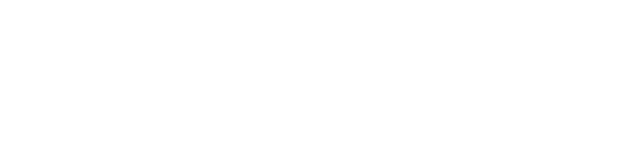
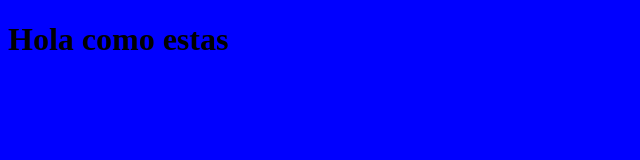
Before and after one commit to BryanDaniel26/cursogit, a plain HTML site: page index.html in a window 1280 px wide. Shown: the whole page, without its empty margins (0-640 px from the left). Drawn offline with Linux system fonts and the light colour scheme.

Commit message:
parrafo y color de fondo

```diff
--- /dev/null
+++ b/css/stiles.css
@@ -0,0 +1,3 @@
+*{
+	background: blue;
+}
--- a/index.html
+++ b/index.html
@@ -3,9 +3,12 @@
 <head>
 	<meta charset="UTF-8">
 	<meta name="viewport" content="width=device-width, initial-scale=1.0">
+	<link rel="stylesheet" href="css/stiles.css">
 	<title>Document</title>
+
 </head>
 <body>
+	<h1>Hola como estas</h1>
 
 </body>
 </html>
```
Also changed, not shown: js/main.js (added).
